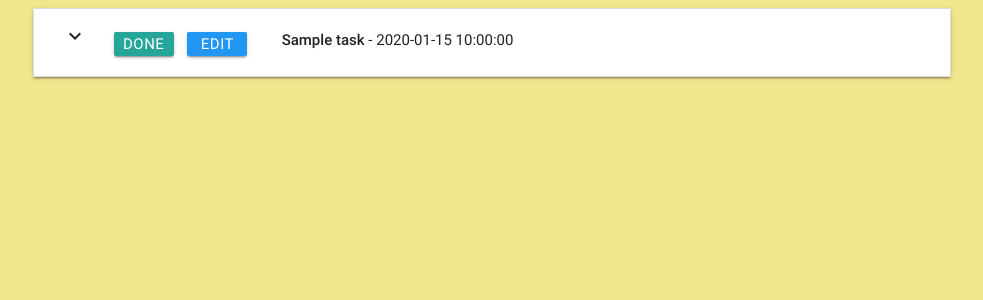
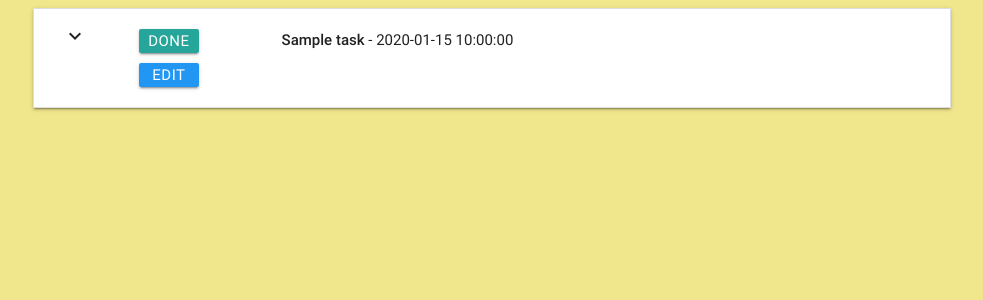
Before and after one commit to markwilde33/FlaskTaskManager-VSC, a Flask app: page / in a window 1280 px wide. Shown: the top 300 px of the page, without its empty margins (148-1131 px from the left). Run offline with Flask 2, Linux system fonts and the light colour scheme; a database or web service that is not in the repository returns one stand-in record (values such as "Sample title"); some libraries are stand-ins or nearby versions.

Commit message:
Created the route/function for deleting tasks by clicking the done button. Linked the route url to the tasks page. tweaked the column layout on tasks page so that the collapsible header lines up better with the buttons

```diff
--- a/app.py
+++ b/app.py
@@ -49,7 +49,12 @@ def update_task(task_id):
             'is_urgent': request.form.get('is_urgent'),
         })
     return redirect(url_for('get_tasks'))
-    # <! -- forgot to make a comment in git commit for this new route/function -->
+
+
+@app.route('/delete_task/<task_id>')
+def delete_task(task_id):
+    mongo.db.tasks.remove({'_id': ObjectId(task_id)})
+    return redirect(url_for('get_tasks'))
 
 
 if __name__ == '__main__':
--- a/templates/tasks.html
+++ b/templates/tasks.html
@@ -4,11 +4,14 @@
       {% for task in tasks %}
       <li>
          <div class="collapsible-header">
-            <div class="col s3">
+            <div class="col s1">
                <i class="material-icons">expand_more</i>
-               <a class="waves-effect waves-light btn btn_small">Done</a>
-               <a href="{{url_for('edit_task', task_id=task._id)}}" class="waves-effect waves-light btn btn_small blue">Edit</a>
-
+            </div>
+            <div class="col s2">
+               <div class="inline-actions">
+                  <a href="{{url_for('delete_task', task_id=task._id)}}" class="waves-effect waves-light btn btn_small">Done</a>
+                  <a href="{{url_for('edit_task', task_id=task._id)}}" class="waves-effect waves-light btn btn_small blue">Edit</a>
+               </div>
             </div>
             <div class=" task_header col s9">
                <strong>{{task.task_name}}</strong> - {{task.due_date}}
```
